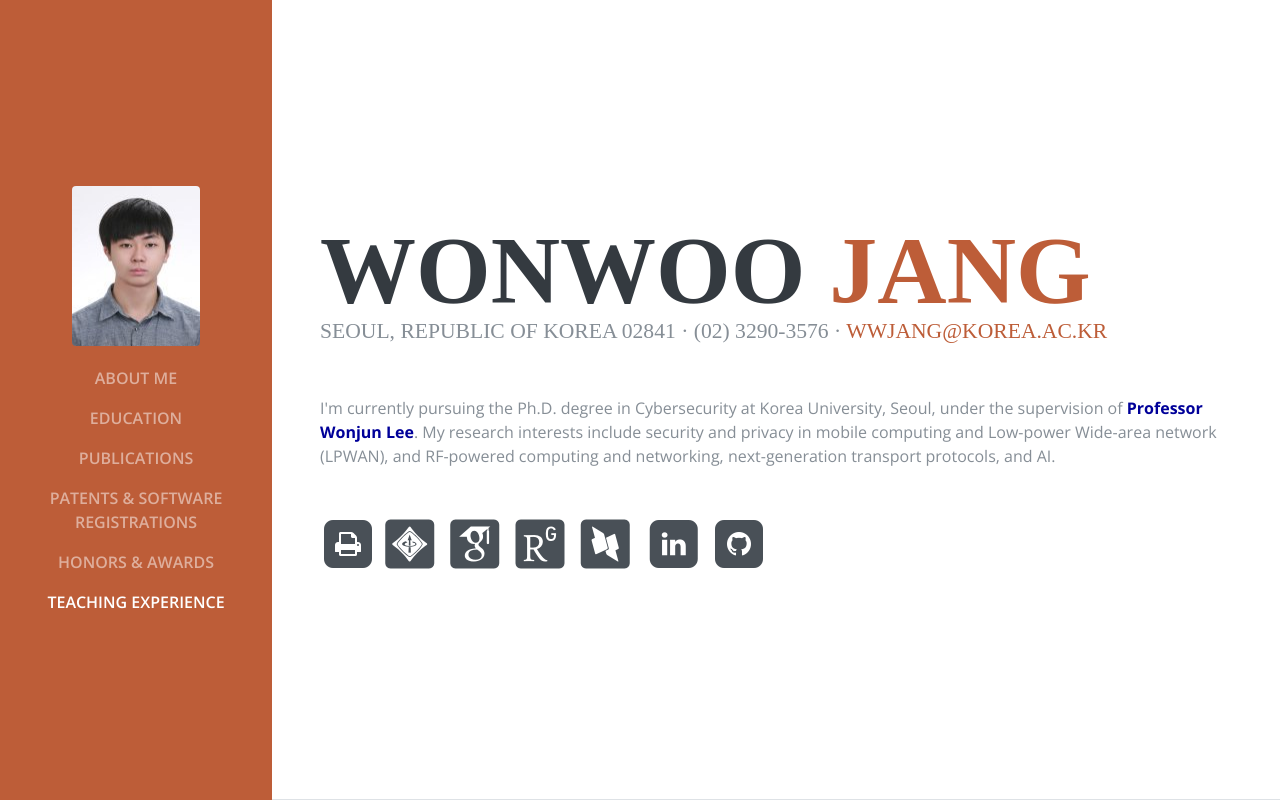
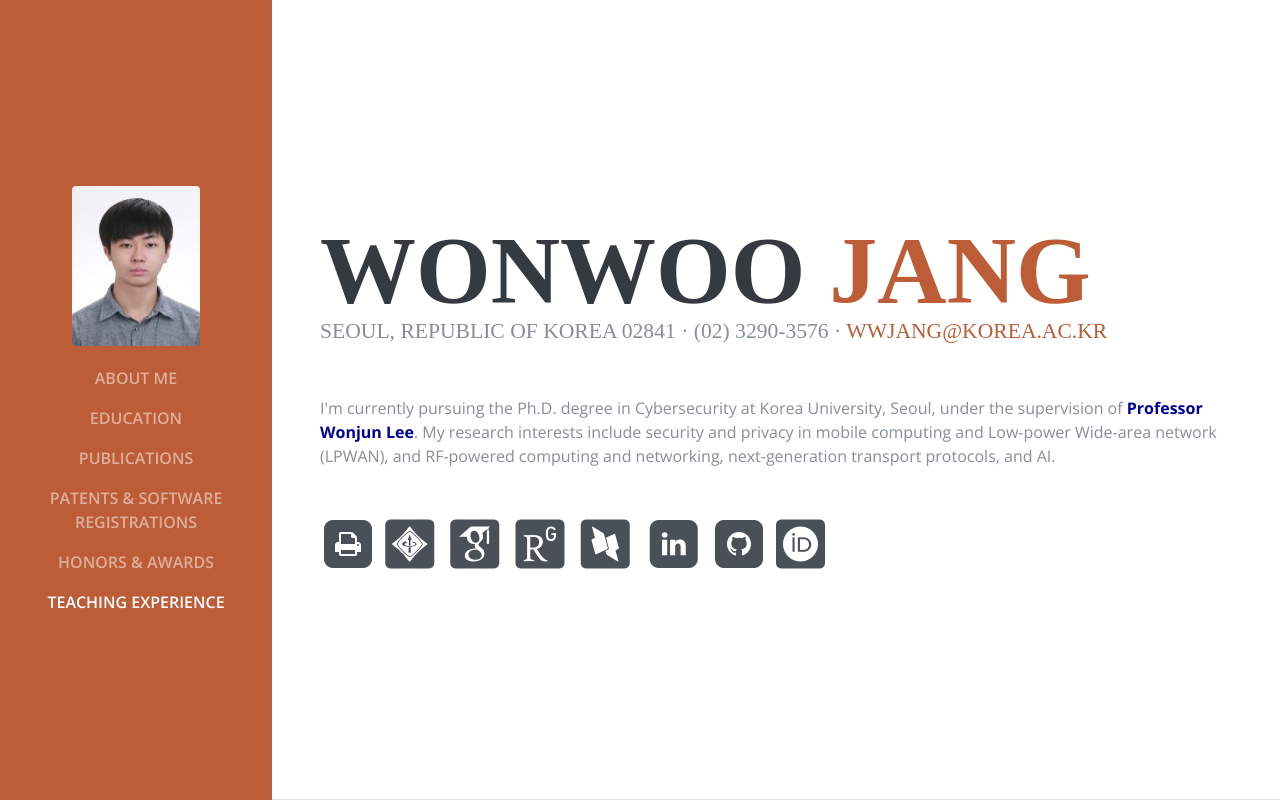
Before and after one commit to wwjang/wwjang.github.io, a website: page index.html in a window 1280 px wide. Shown: the top 800 px of the page. Drawn offline with nearby package versions, Linux system fonts and the light colour scheme; files whose address does not match are found by name; a web font is replaced by a local one.

Commit message:
Update index.html

```diff
--- a/index.html
+++ b/index.html
@@ -137,6 +137,13 @@
                 <span class="fa-stack fa-lg">
                   <i class="fa fa-square fa-stack-2x"></i>
                   <i class="fa fa-github fa-stack-1x fa-inverse"></i>
+                </span>
+              </a>
+            </li>
+            <li class="list-inline-item">
+              <a href="https://orcid.org/0000-0003-2541-451X" title="orcid">
+                <span class="fa-stack fa-lg">
+                  <i class="ai ai-orcid-square ai-2x"></i>
                 </span>
               </a>
             </li>
@@ -389,14 +396,6 @@
           -->
           <h3 class="mb-0">Teaching Assistant</h3>
           <ul class="fa-ul mb-0">
-            <!--
-            <li>
-              <b>TA for Network Security in Security Expert Course (Lecturer: <a href="http://netlab.korea.ac.kr/wlee/"><span class="bluest">Prof. Wonjun Lee</span></a>)</b>
-              <ul class="fa-ul mb-0">
-                <li>Winter 2021</li>
-              </ul>
-            </li>
-            -->
             <li>
               <b>Cheif TA for CYDF326 (Subject 81) at Korea University</b>
               <ul class="fa-ul mb-0">
```
